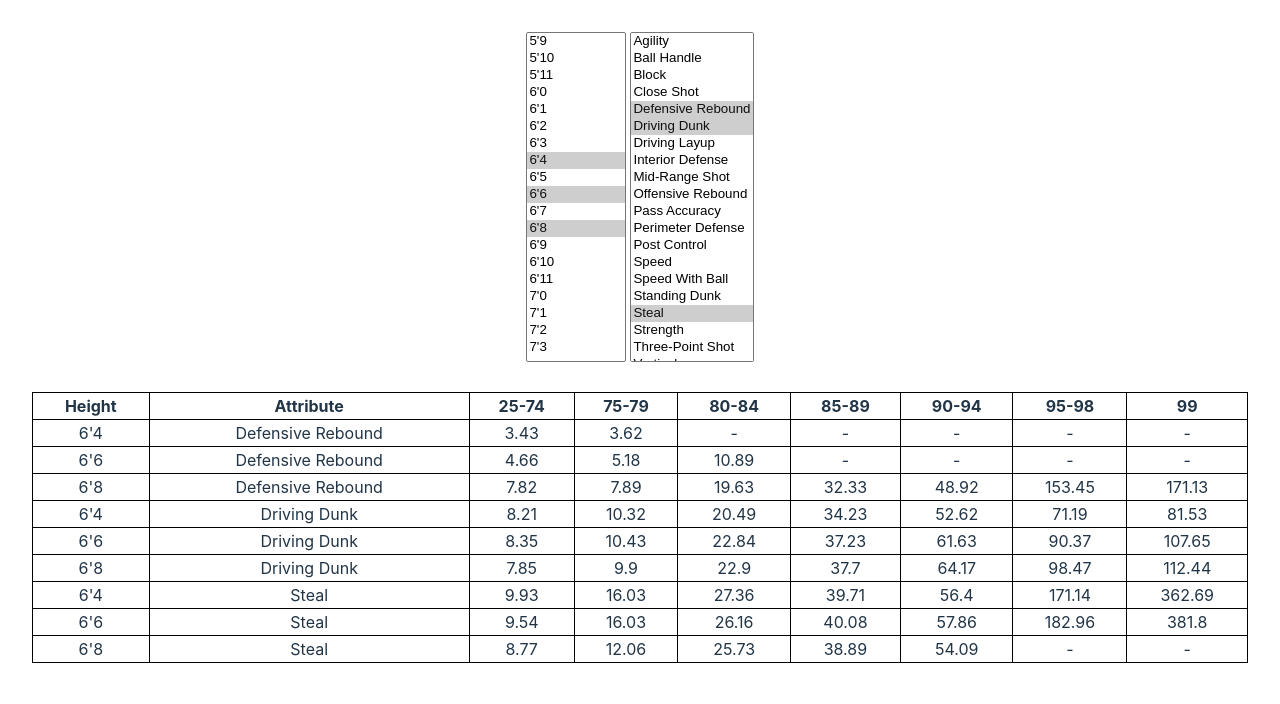
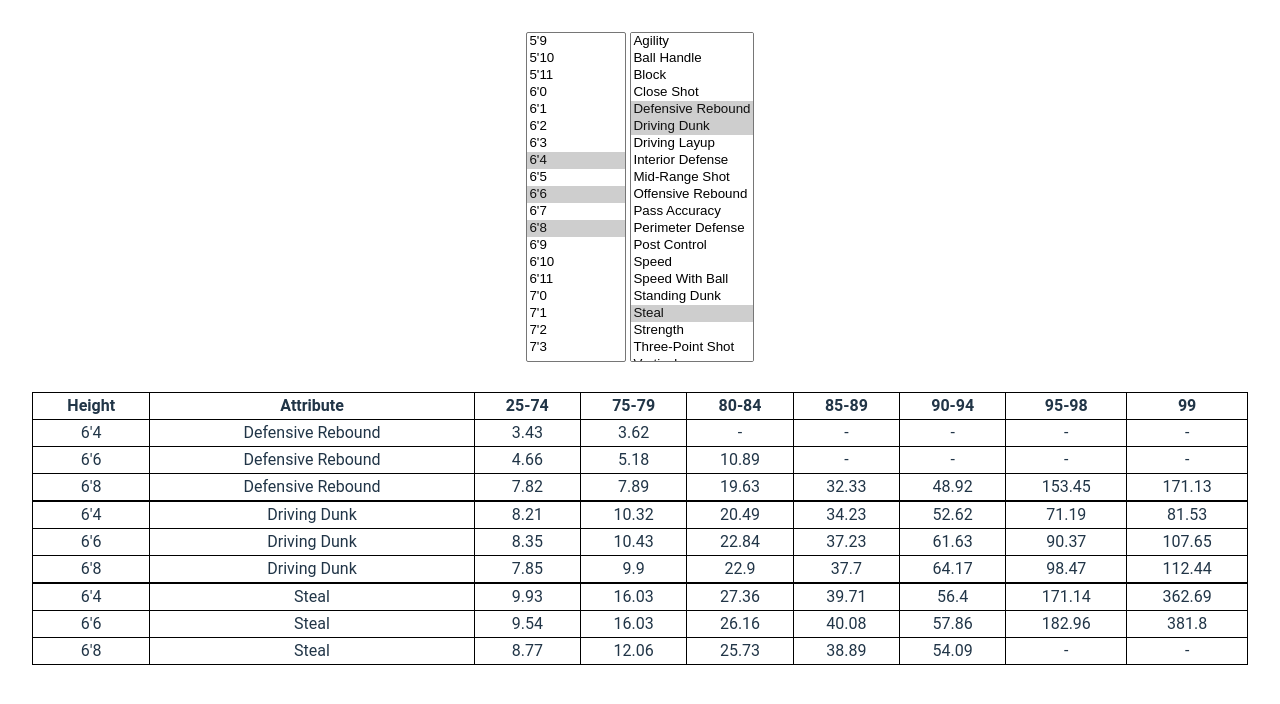
Before and after one commit to furkandemir55/2k25-attributes, a React (Vite) app: page / in a window 1280 px wide. Shown: the top 704 px of the page. Built offline with nearby package versions, Linux system fonts and the light colour scheme.

Commit message:
feat: thick borders after heights

```diff
--- a/src/App.css
+++ b/src/App.css
@@ -1,14 +1,15 @@
 #root {
     width: 100%;
     height: 100vh;
-    padding: 2rem;
     text-align: center;
+    font-family: 'Roboto', sans-serif;
 }
 
 .root {
     display: flex;
     flex-direction: column;
     gap: 30px;
+    padding: 2rem;
 
     select {
         height: 330px;
@@ -31,3 +32,7 @@ td {
     cursor: pointer;
     user-select: none;
 }
+
+.last:not(:last-child) {
+    border-bottom: 2px solid black;
+}
--- a/src/App.jsx
+++ b/src/App.jsx
@@ -49,8 +49,10 @@ function App() {
             </tr>
             </thead>
             <tbody>
-            {filteredData.map((att) => {
-                return (<tr key={`${att.Height}-${att.Attribute}`}
+            {filteredData.map((att,i) => {
+                console.log(selectedHeights.length % (i + 1))
+                const isLastOfType = (i + 1) % selectedHeights.length === 0
+                return (<tr className={isLastOfType ? 'last' : undefined} key={`${att.Height}-${att.Attribute}`}
                 >{Object.entries(att)
                     .toSorted((a, b) => order.indexOf(a[0]) - order.indexOf(b[0]))
                     .map((val) => <Cell key={`${val[0]}`}>{val[1]}</Cell>)}</tr>)
```
